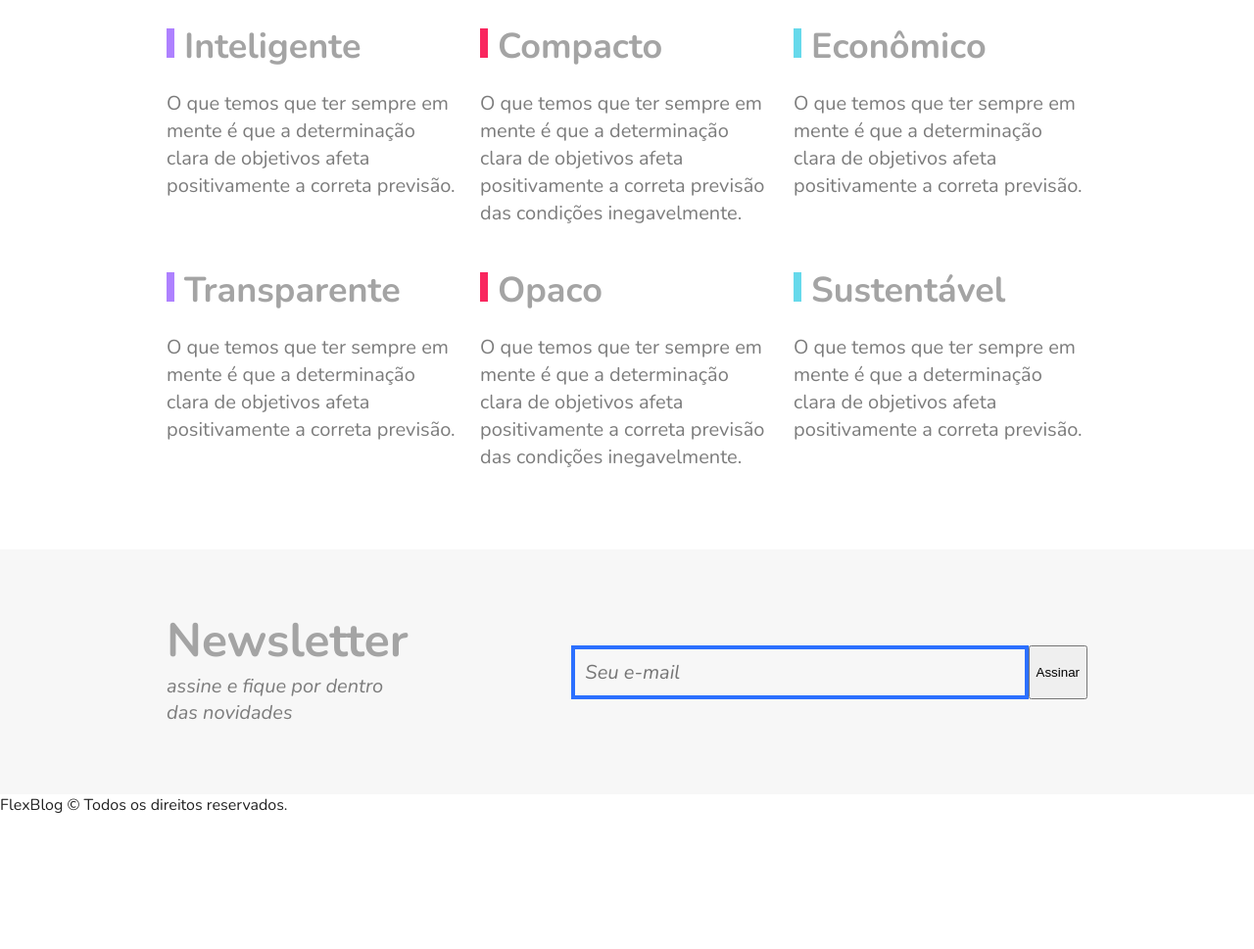
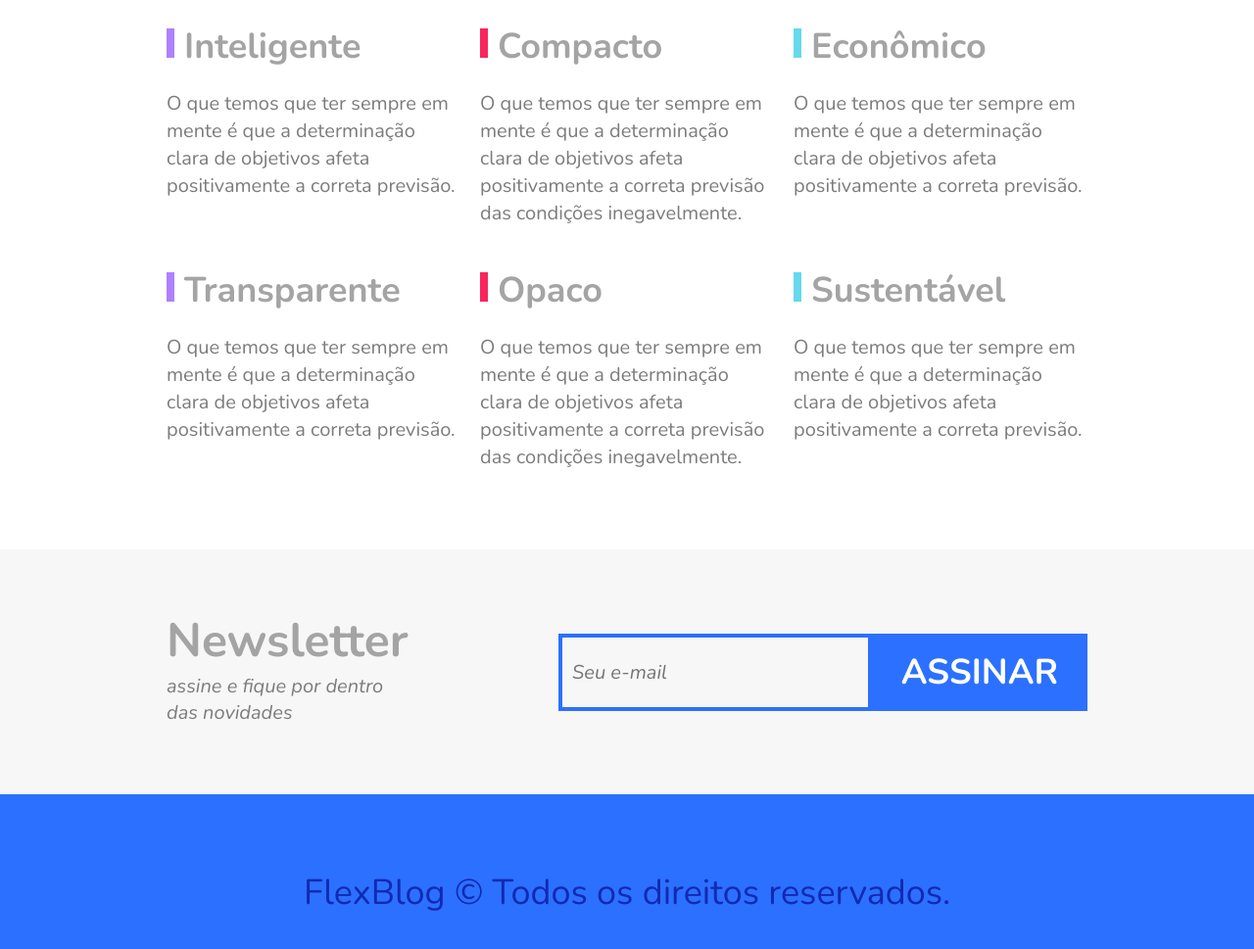
Before and after one commit to AndyyyDev/FlexBlog, a plain HTML site: page index.html in a window 1280 px wide. Shown: the part 2653-3622 px from the top of the page at 98% size. Before the commit the page ends 3486 px from the top, so only its background shows below. Drawn offline with nearby package versions, Linux system fonts and the light colour scheme.

Commit message:
finalização

```diff
--- a/style.css
+++ b/style.css
@@ -329,7 +329,7 @@ a {
 }
 
 .newsletter-info {
-  flex: 1 1 260px;
+  flex: 1 1 240px;
   margin: 0 10px;
 }
 
@@ -355,13 +355,50 @@ a {
 }
 
 .newsletter-form input {
-  flex: 3 1 200px;
+  flex: 3 1 260px;
   font-size: 1.25em;
   color: #7c7c7c;
   font-style: italic;
   font-family: "Nunito", sans-serif;
   border: 4px solid #2c70ff;
   background: transparent;
-  padding: 10px;
+  padding: 15px 10px;
   margin: 0px;
+  border-radius: 0px;
 }
+
+.newsletter-form button {
+  flex: 1 1 200px;
+  font-family: "Nunito", sans-serif;
+  font-size: 2.25em;
+  font-weight: bold;
+  text-transform: uppercase;
+  background: #2c70ff;
+  color: #ffffff;
+  margin: 0px;
+  cursor: pointer;
+  border: 0px;
+  padding: 15px 10px;
+}
+
+@media (max-width: 600px) {
+  .newsletter-form button {
+    font-size: 1.5em;
+  }
+}
+
+/* Footer */
+
+.footer {
+  display: flex;
+  height: 200px;
+  background: #2c70ff;
+  align-items: center;
+}
+
+.footer p {
+  flex: 1;
+  text-align: center;
+  font-size: 2.25em;
+  color: #122ab2;
+}
```
